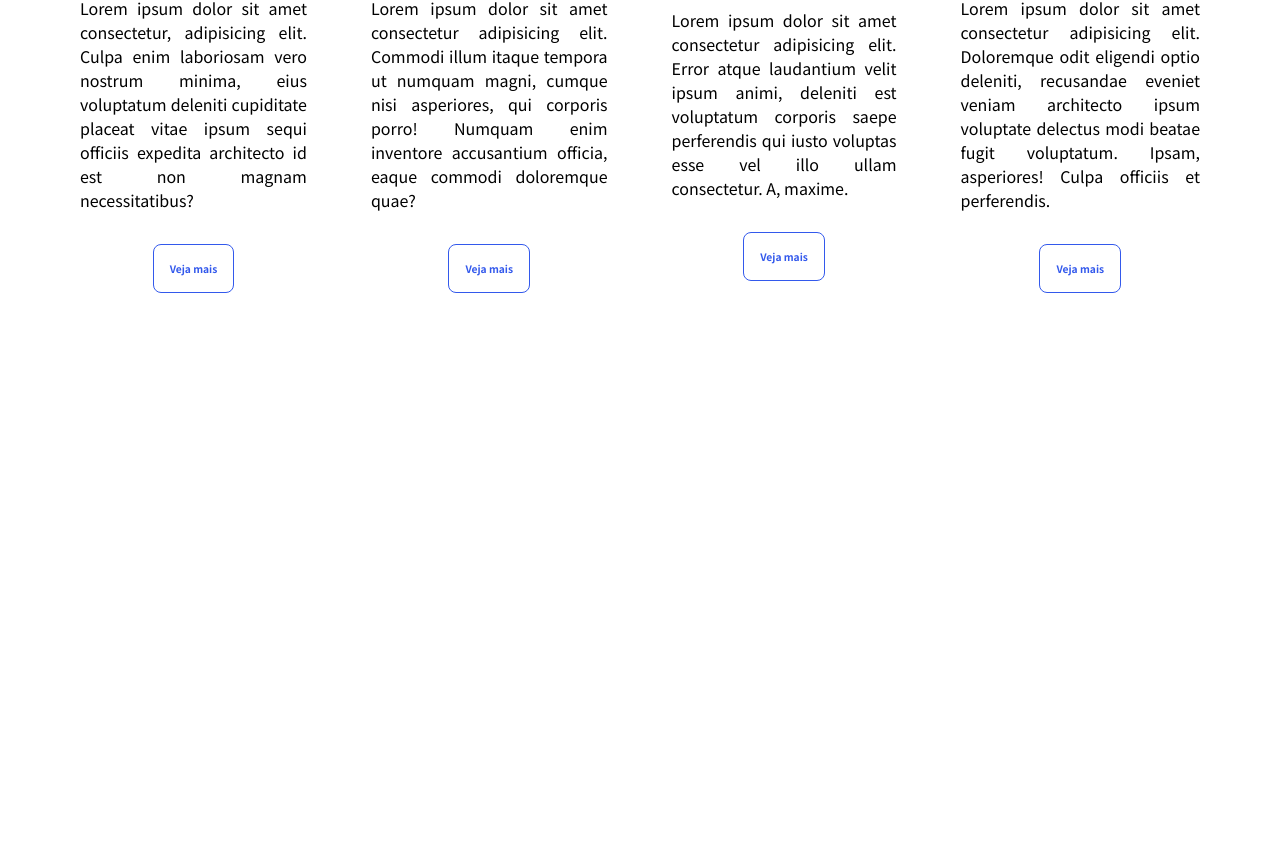
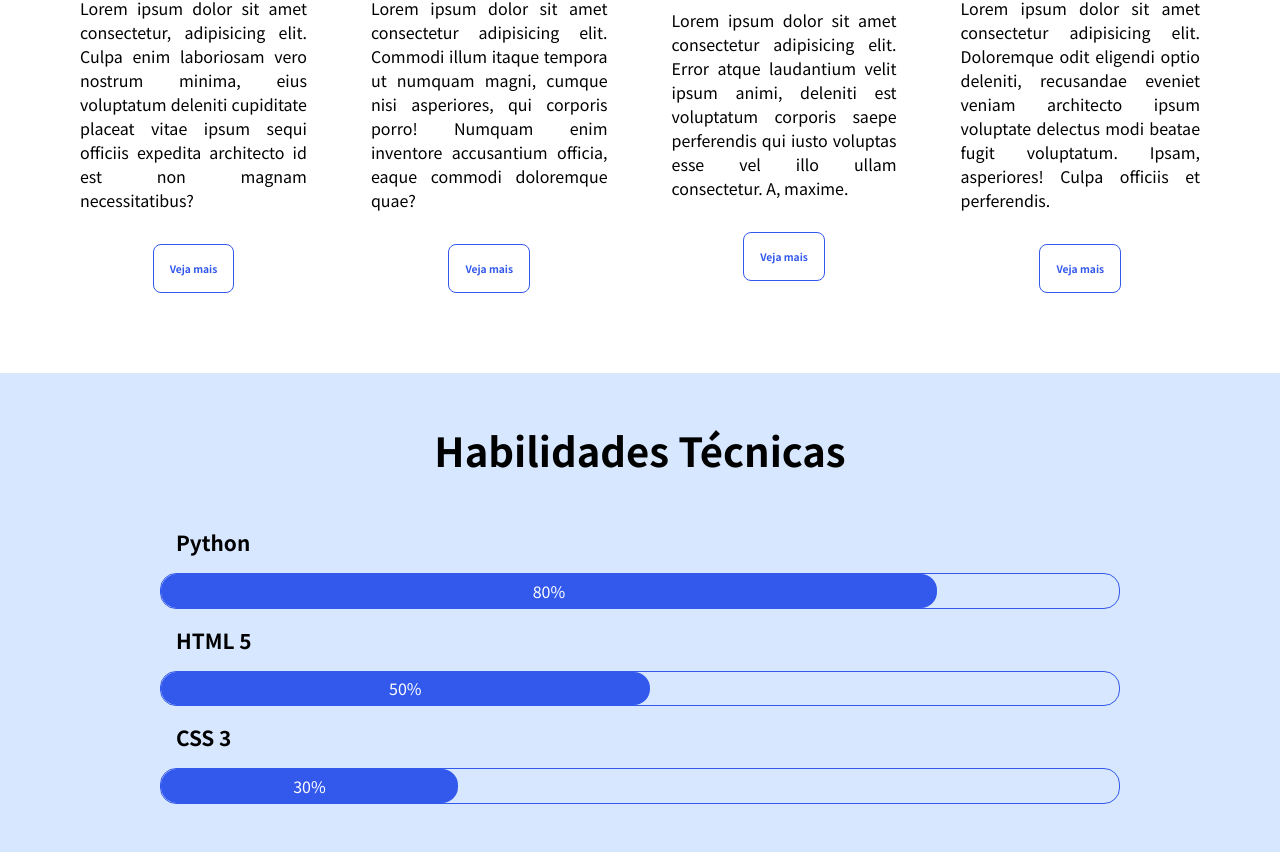
Before and after one commit to codethi/portifolio-blue, a plain HTML site: page index.html in a window 1280 px wide. Shown: the part 986-1838 px from the top of the page. Before the commit the page ends 1359 px from the top, so only its background shows below. Drawn offline with Linux system fonts and the light colour scheme.

Commit message:
marcação e estilizaçãoo das habilidades tecnicas

```diff
--- a/assets/css/style.css
+++ b/assets/css/style.css
@@ -122,3 +122,53 @@ section#projetos div button:hover{
    color: #fff;
    transform: scale(1.2);
 }
+
+section#habilidades{
+   padding: 3rem 10rem 3rem 10rem;
+   background-color: #d7e7ff;
+}
+
+section#habilidades h2{
+   text-align: center;
+   font-size: 2.5rem;
+   margin-bottom: 2rem;
+}
+
+section#habilidades p{
+   padding: 1rem;
+   font-size: 1.3rem;
+   font-weight: 600;
+}
+
+section#habilidades div{
+   display: flex;
+   border: 1px solid #3359ec;
+   border-radius: 1rem;
+}
+
+section#habilidades div span#python{
+   background-color: #3359ec;
+   color: #fff;
+   text-align: center;
+   padding: .3rem;
+   border-radius: 1rem;
+   width: 80%;
+}
+
+section#habilidades div span#html{
+   background-color: #3359ec;
+   color: #fff;
+   text-align: center;
+   padding: .3rem;
+   border-radius: 1rem;
+   width: 50%;
+}
+
+section#habilidades div span#css{
+   background-color: #3359ec;
+   color: #fff;
+   text-align: center;
+   padding: .3rem;
+   border-radius: 1rem;
+   width: 30%;
+}
--- a/index.html
+++ b/index.html
@@ -87,6 +87,26 @@
 
    </section>
 
+   <section id="habilidades">
+      <h2>Habilidades Técnicas</h2>
+
+      <p>Python</p>
+      <div>
+         <span id="python">80%</span>
+      </div>
+
+      <p>HTML 5</p>
+      <div>
+         <span id="html">50%</span>
+      </div>
+
+      <p>CSS 3</p>
+      <div>
+         <span id="css">30%</span>
+      </div>
+
+   </section>
+
 </body>
 
 </html>
```
